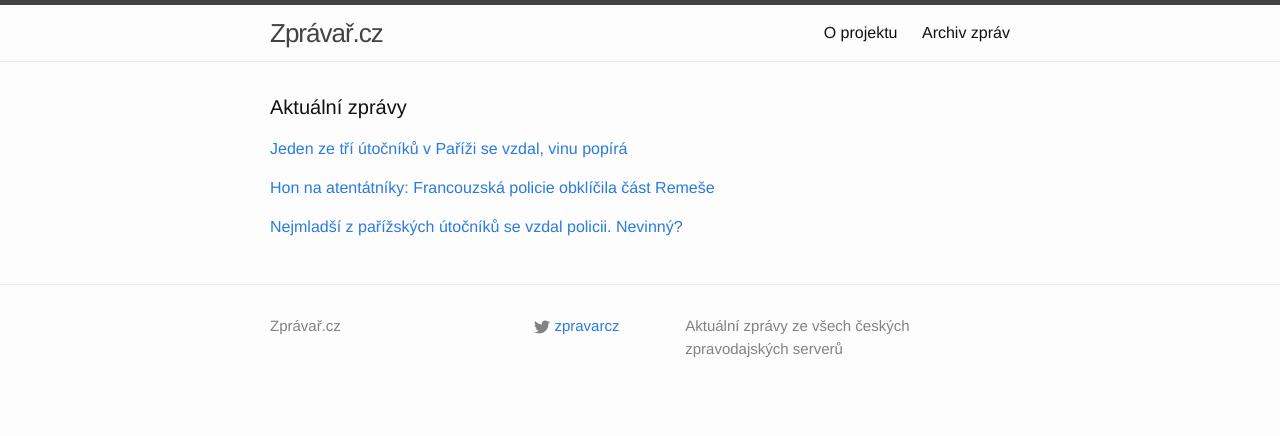
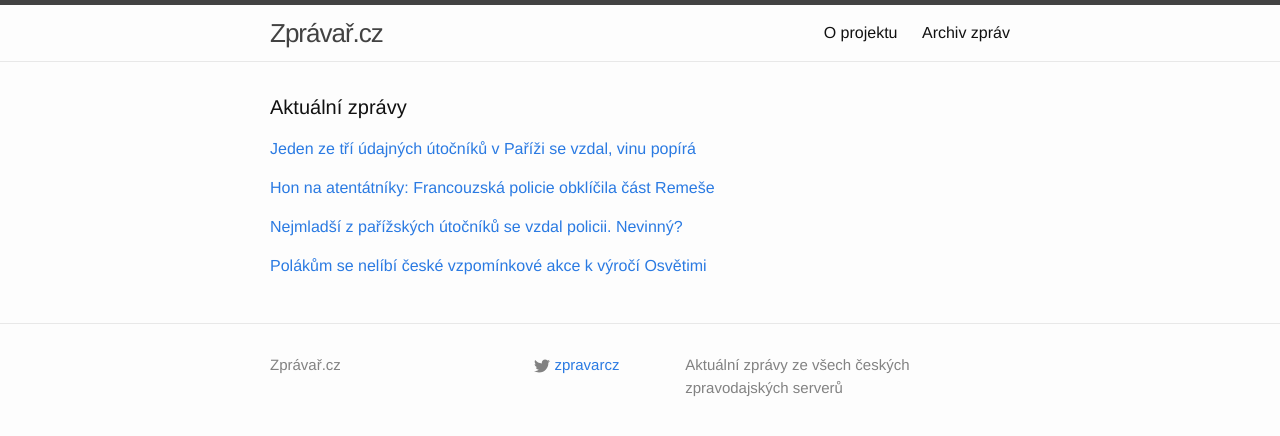
Before and after one commit to adliska/zpravar, a Jekyll site: the page built from index.html, in a window 1280 px wide. Shown: the top 436 px of the page. Built offline with Jekyll 4.4.1, drawn with Linux system fonts in a browser that asks for light colours.

Commit message:
zpravar news update

```diff
--- a/index.html
+++ b/index.html
@@ -5,9 +5,10 @@ layout: default
 <div class="home">
     <h1 class="page-heading">Aktuální zprávy</h1>
 
-<p><a href="javascript:;" onclick="toggle_visibility('zpravy0')">Jeden ze tří útočníků v Paříži se vzdal, vinu popírá</a></p>
+<p><a href="javascript:;" onclick="toggle_visibility('zpravy0')">Jeden ze tří údajných útočníků v Paříži se vzdal, vinu popírá</a></p>
 <div id="zpravy0" style="display:none">
 <ul>
+<li><a href=http://zpravy.e15.cz/zahranicni/udalosti/jeden-ze-tri-udajnych-utocniku-v-parizi-se-vzdal-vinu-popira-1150770>Jeden ze tří údajných útočníků v Paříži se vzdal, vinu popírá - zpravy.e15.cz</a></li>
 <li><a href=http://zpravy.e15.cz/zahranicni/udalosti/jeden-ze-tri-utocniku-v-parizi-se-vzdal-vinu-popira-1150770>Jeden ze tří útočníků v Paříži se vzdal, vinu popírá - zpravy.e15.cz</a></li>
 <li><a href=http://zpravy.e15.cz/zahranicni/udalosti/pri-strelbe-v-parizi-zemrelo-12-lidi-ze-tri-udajnych-utocniku-se-1-vzdal-1150770>Při střelbě v Paříži zemřelo 12 lidí. Ze tří údajných útočníků se 1 vzdal - zpravy.e15.cz</a></li>
 <li><a href=http://zpravy.e15.cz/zahranicni/udalosti/pri-strelbe-v-parizi-zemrelo-12-lidi-jeden-ze-tri-udajnych-utocniku-se-vzdal-1150770>Při střelbě v Paříži zemřelo 12 lidí. Jeden ze tří údajných útočníků se vzdal - zpravy.e15.cz</a></li>
@@ -30,4 +31,11 @@ layout: default
 <li><a href=http://www.ceskatelevize.cz/ct24/svet/297489-nejmladsi-parizsky-atentatnik-se-vzdal-policii/>Nejmladší pařížský atentátník se vzdal policii - www.ceskatelevize.cz</a></li>
 <li><a href=http://echo24.cz/a/wgvHY>Remeš je obklíčená, teroristé dál unikají - echo24.cz</a></li>
 </ul>
+</div><p><a href="javascript:;" onclick="toggle_visibility('zpravy3')">Polákům se nelíbí české vzpomínkové akce k výročí Osvětimi</a></p>
+<div id="zpravy3" style="display:none">
+<ul>
+<li><a href=http://zpravy.idnes.cz/polakum-se-nelibi-ceske-vzpominkove-akce-k-vyroci-osvetimi-poq-/zahranicni.aspx?c=A150108_065700_zahranicni_wlk>Polákům se nelíbí české vzpomínkové akce k výročí Osvětimi - zpravy.idnes.cz</a></li>
+<li><a href=http://www.ceskenoviny.cz/zpravy/zpravy/polsku-se-pry-nelibi-ceske-akce-k-vyroci-osvobozeni-osvetimi/1166276>Polsku se prý nelíbí české akce k výročí osvobození Osvětimi - www.ceskenoviny.cz</a></li>
+<li><a href=http://www.novinky.cz/zahranicni/evropa/358156-polsku-se-nelibi-chystane-ceske-konkurencni-akce-k-osvobozeni-osvetimi.html>Polsku se nelíbí chystané české konkurenční akce k osvobození Osvětimi - www.novinky.cz</a></li>
+</ul>
 </div></div>
```
